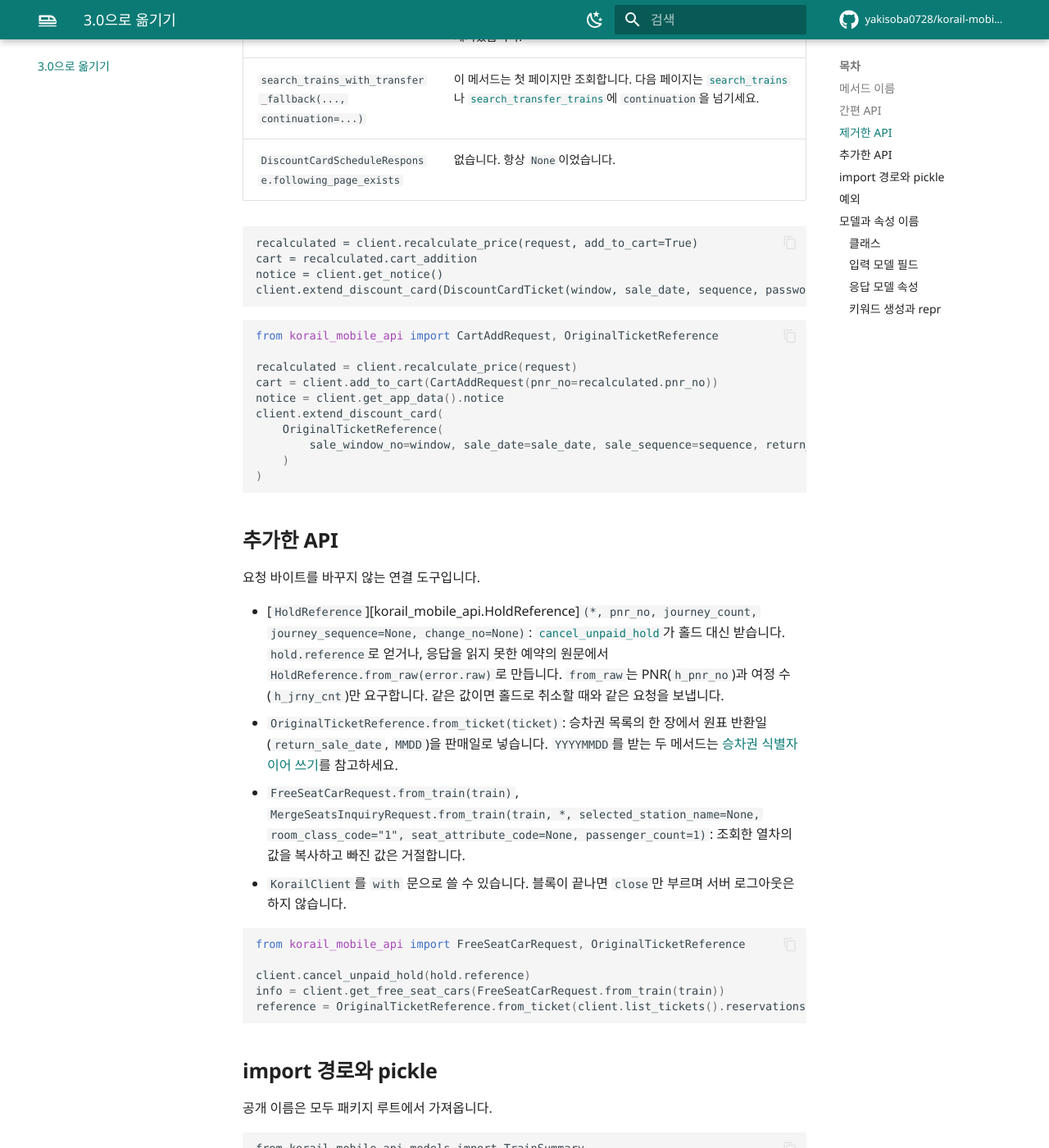
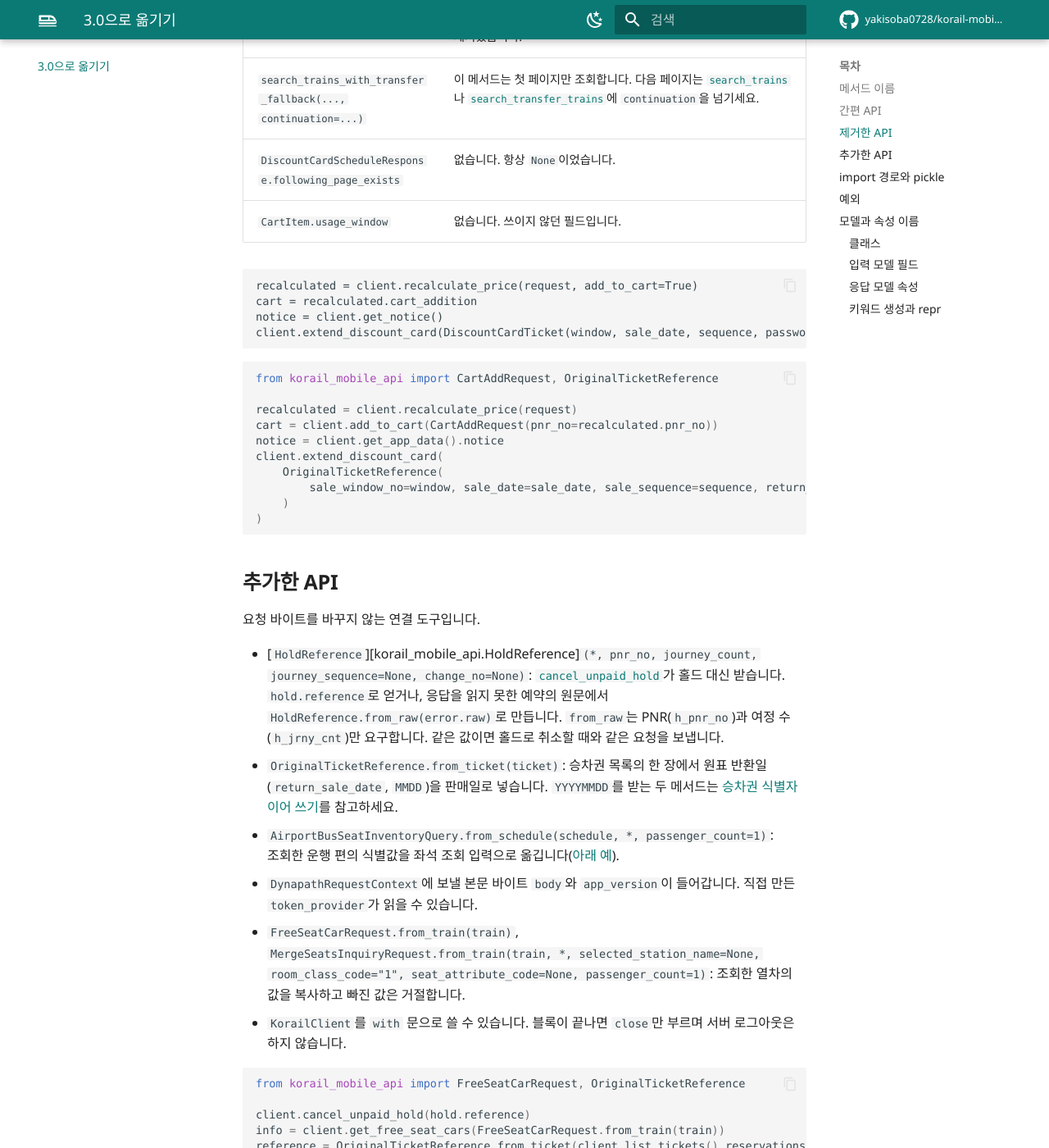
Before and after one commit to yakisoba0728/korail-mobile-api, an MkDocs documentation site: the page built from docs/migration-3.0.md, in a window 1280 px wide and 1400 px high, scrolled down 4254 px. Shown: the whole window at 82% size. Built offline with MkDocs 1.6.1 and Material for MkDocs 9.7.7, drawn with Linux system fonts in a browser that asks for light colours; comment, search, counter and statistics services are not loaded.

Commit message:
docs: migration guide lists every 3.0.0 changelog item; count rule scoped

````diff
--- a/docs/migration-3.0.md
+++ b/docs/migration-3.0.md
@@ -95,6 +95,7 @@ history = korail.tickets.all(mode="2", boarding_date_from=start, boarding_date_t
 | `recalculate_price(..., add_to_cart=True)` | 재계산이 성공한 뒤 [`add_to_cart`](api/reservations.md#add_to_cart)를 직접 호출하세요. 2.6.2에서 추가한 `ReservationHoldResponse.cart_addition`과 `ReservationHoldResponse.cart_addition_error`도 제거했습니다. |
 | `search_trains_with_transfer_fallback(..., continuation=...)` | 이 메서드는 첫 페이지만 조회합니다. 다음 페이지는 [`search_trains`](api/trains.md#search_trains)나 [`search_transfer_trains`](api/trains.md#search_transfer_trains)에 `continuation`을 넘기세요. |
 | `DiscountCardScheduleResponse.following_page_exists` | 없습니다. 항상 `None`이었습니다. |
+| `CartItem.usage_window` | 없습니다. 쓰이지 않던 필드입니다. |
 
 ```text
 recalculated = client.recalculate_price(request, add_to_cart=True)
@@ -122,6 +123,8 @@ client.extend_discount_card(
 
 - [`HoldReference`][korail_mobile_api.HoldReference]`(*, pnr_no, journey_count, journey_sequence=None, change_no=None)`: [`cancel_unpaid_hold`](api/reservations.md#cancel_unpaid_hold)가 홀드 대신 받습니다. `hold.reference`로 얻거나, 응답을 읽지 못한 예약의 원문에서 `HoldReference.from_raw(error.raw)`로 만듭니다. `from_raw`는 PNR(`h_pnr_no`)과 여정 수(`h_jrny_cnt`)만 요구합니다. 같은 값이면 홀드로 취소할 때와 같은 요청을 보냅니다.
 - `OriginalTicketReference.from_ticket(ticket)`: 승차권 목록의 한 장에서 원표 반환일(`return_sale_date`, `MMDD`)을 판매일로 넣습니다. `YYYYMMDD`를 받는 두 메서드는 [승차권 식별자 이어 쓰기](api/account.md#ticket-identifiers)를 참고하세요.
+- `AirportBusSeatInventoryQuery.from_schedule(schedule, *, passenger_count=1)`: 조회한 운행 편의 식별값을 좌석 조회 입력으로 옮깁니다([아래 예](#response-attributes)).
+- `DynapathRequestContext`에 보낼 본문 바이트 `body`와 `app_version`이 들어갑니다. 직접 만든 `token_provider`가 읽을 수 있습니다.
 - `FreeSeatCarRequest.from_train(train)`, `MergeSeatsInquiryRequest.from_train(train, *, selected_station_name=None, room_class_code="1", seat_attribute_code=None, passenger_count=1)`: 조회한 열차의 값을 복사하고 빠진 값은 거절합니다.
 - `KorailClient`를 `with` 문으로 쓸 수 있습니다. 블록이 끝나면 `close`만 부르며 서버 로그아웃은 하지 않습니다.
 
````
Also changed, not shown: AGENTS.md (+1 -1 lines), docs/concepts/how-it-works.md (+1 -1 lines).
